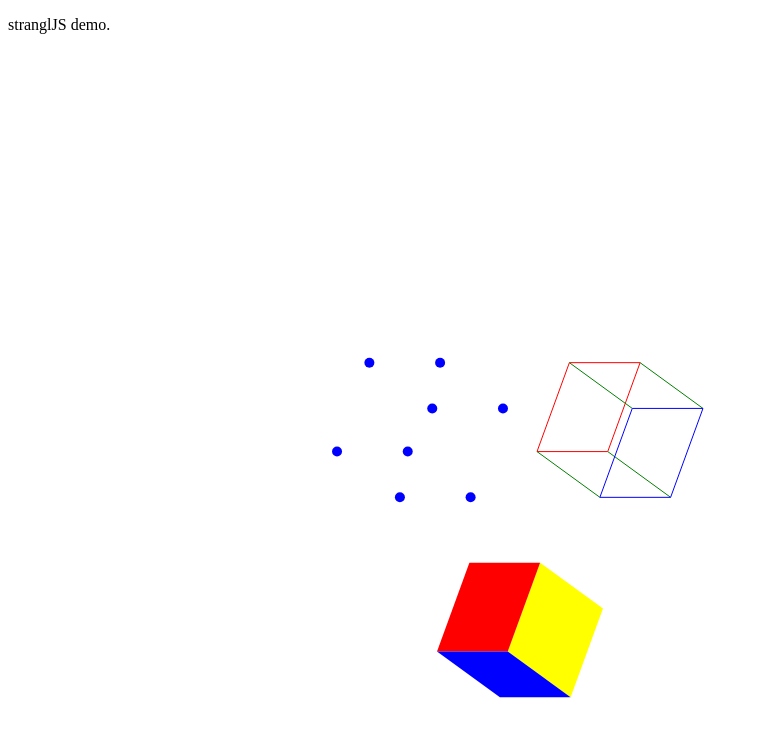
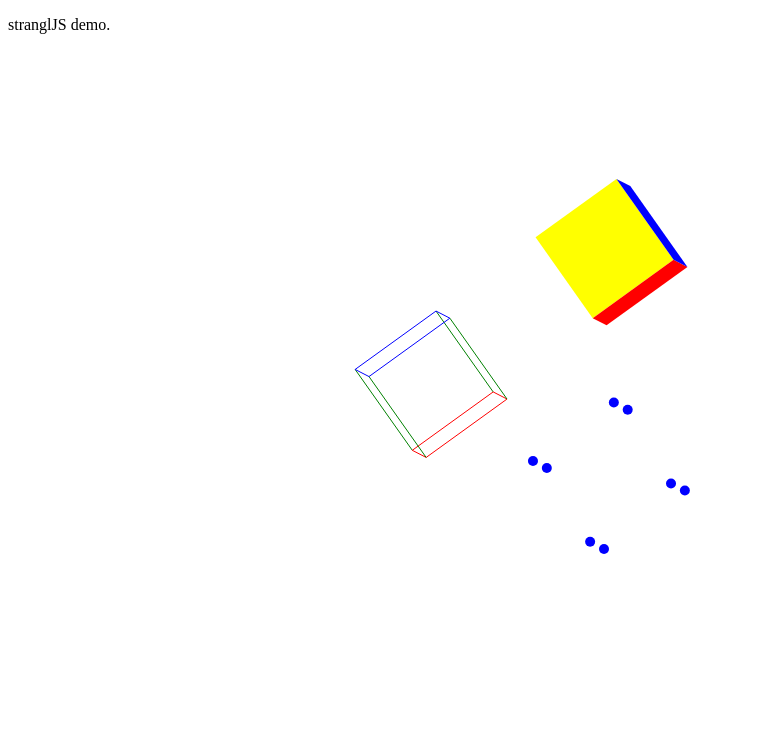
Before and after one commit to calculuswhiz/JSDF, a plain HTML site: page visualizer.html in a window 1280 px wide. Shown: the whole page, without its empty margins (0-759 px from the left). Drawn offline with Linux system fonts and the light colour scheme.

Commit message:
Fixed strangl bug.

```diff
--- a/util/strangl.js
+++ b/util/strangl.js
@@ -136,8 +136,8 @@ this.strangl = this.strangl||{};
         let c = Math.cos(angle);
         let s = Math.sin(angle);
 
-        x = c*this.x - s*this.y;
-        y = c*this.y + s*this.x;
+        let x = c*this.x - s*this.y;
+        let y = c*this.y + s*this.x;
         this.x = x;
         this.y = y;
         return this;
--- a/visualizer.html
+++ b/visualizer.html
@@ -70,13 +70,13 @@
     function render(){
         let renderList = [];
         for(let i=0, len=cube.length; i<len; i++){
-            renderList.push(cube[i].copy().rotX(rotAmt).rotY(Math.PI/4).scale(50).translate(-100,0,0).doOrtho(1));
+            renderList.push(cube[i].copy().rotX(rotAmt).rotY(rotAmt/7).scale(50).translate(-100,0,0).rotZ(rotAmt).doOrtho(1));
         }
         for(let i=0, len=cubeWire.length; i<len; i++){
-            renderList.push(cubeWire[i].copy().rotX(rotAmt).rotY(Math.PI/4).scale(50).translate(100,0,0).doOrtho(1));
+            renderList.push(cubeWire[i].copy().rotX(rotAmt).rotY(rotAmt/7).scale(50).translate(100,0,0).rotZ(rotAmt).doOrtho(1));
         }
         for(let i=0, len=cubeModel.length; i<len; i++){
-            renderList.push(cubeModel[i].copy().rotX(rotAmt).rotY(Math.PI/4).scale(50).translate(0,200,0).doOrtho(1));
+            renderList.push(cubeModel[i].copy().rotX(rotAmt).rotY(rotAmt/7).scale(50).translate(0,200,0).rotZ(rotAmt).doOrtho(1));
         }
         renderList.sort(sgl.centroidSort);
 
```
